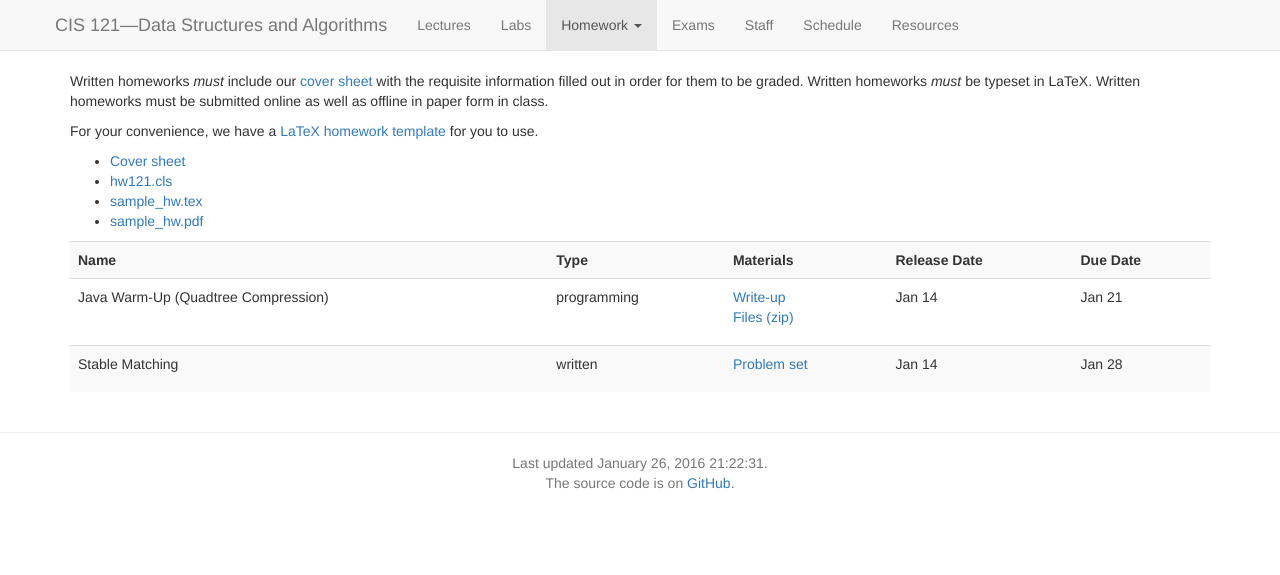
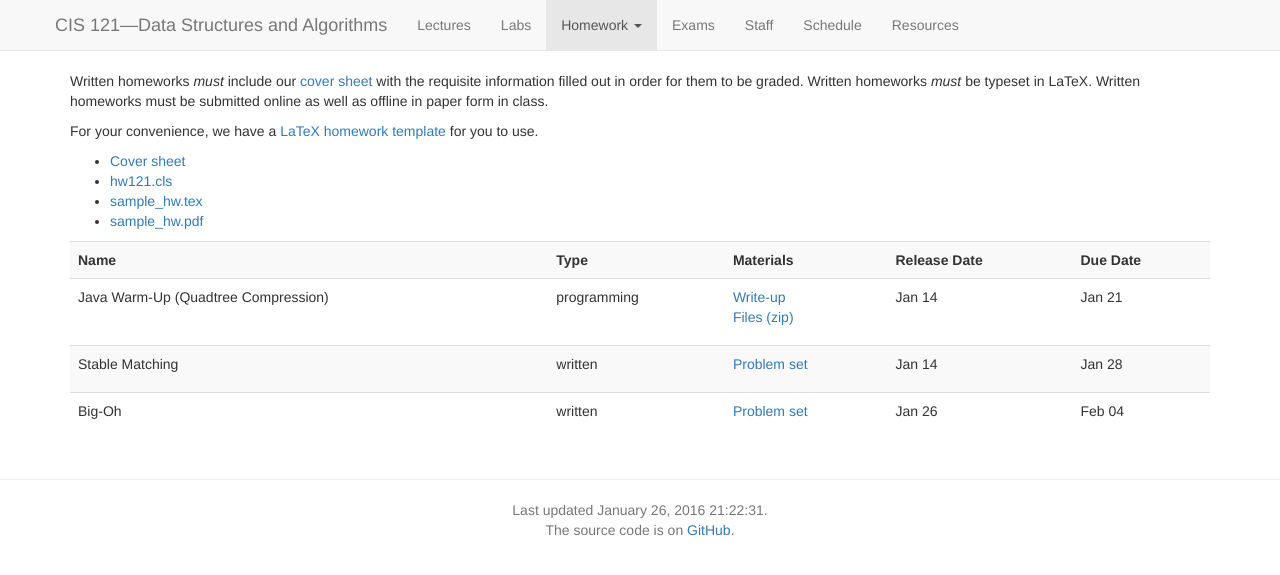
Before and after one commit to vikramkh/course-website-16fa, a Jekyll site: the page built from homework.md, in a window 1280 px wide. Shown: the top 575 px of the page. Built offline with Jekyll 4.4.1, drawn with Linux system fonts in a browser that asks for light colours; nearby versions of some CDN libraries.

Commit message:
add hw3 draft

```diff
--- a/_data/homeworks.yaml
+++ b/_data/homeworks.yaml
@@ -12,3 +12,10 @@
   problem_set: content/hws/hw2/hw2.pdf
   release_date: 2016-01-14
   due_date: 2016-01-28
+
+- assignment: Big-Oh
+  active: t
+  type: written
+  problem_set: content/hws/hw3/hw3.pdf
+  release_date: 2016-01-26
+  due_date: 2016-02-04
```
